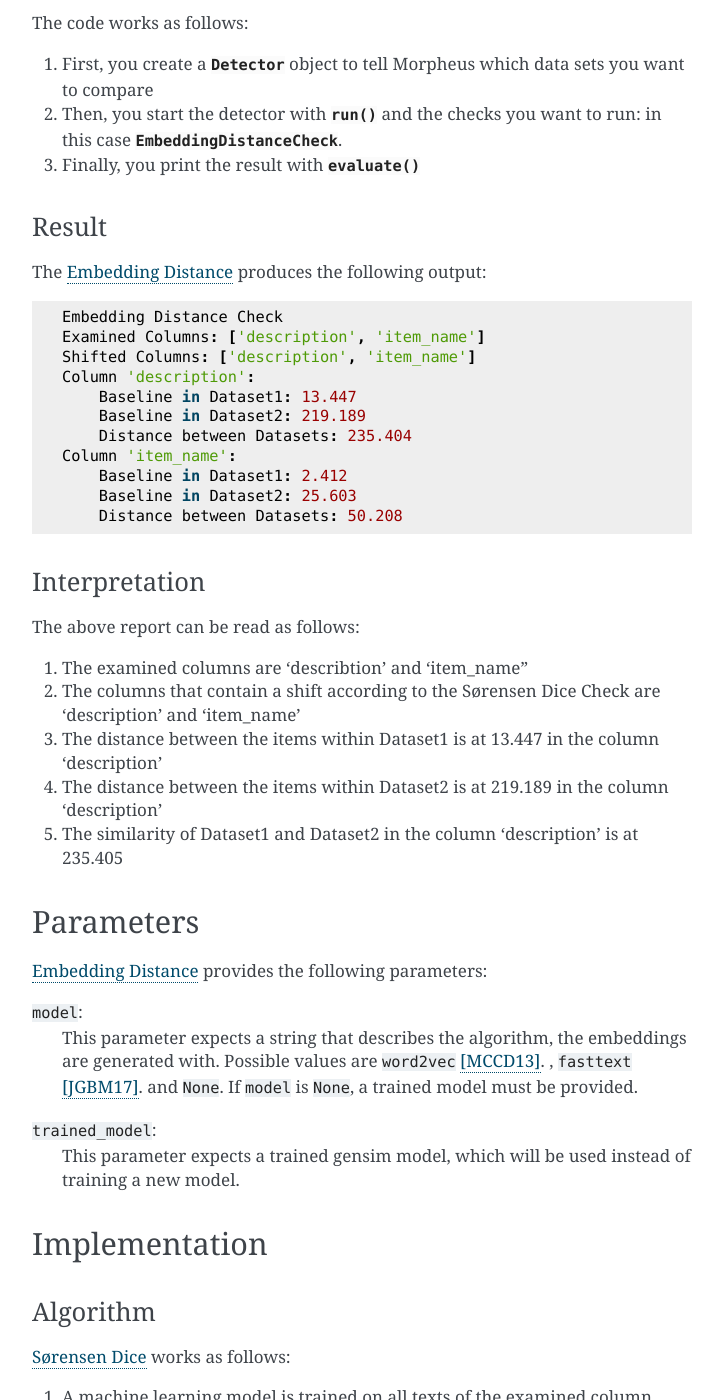
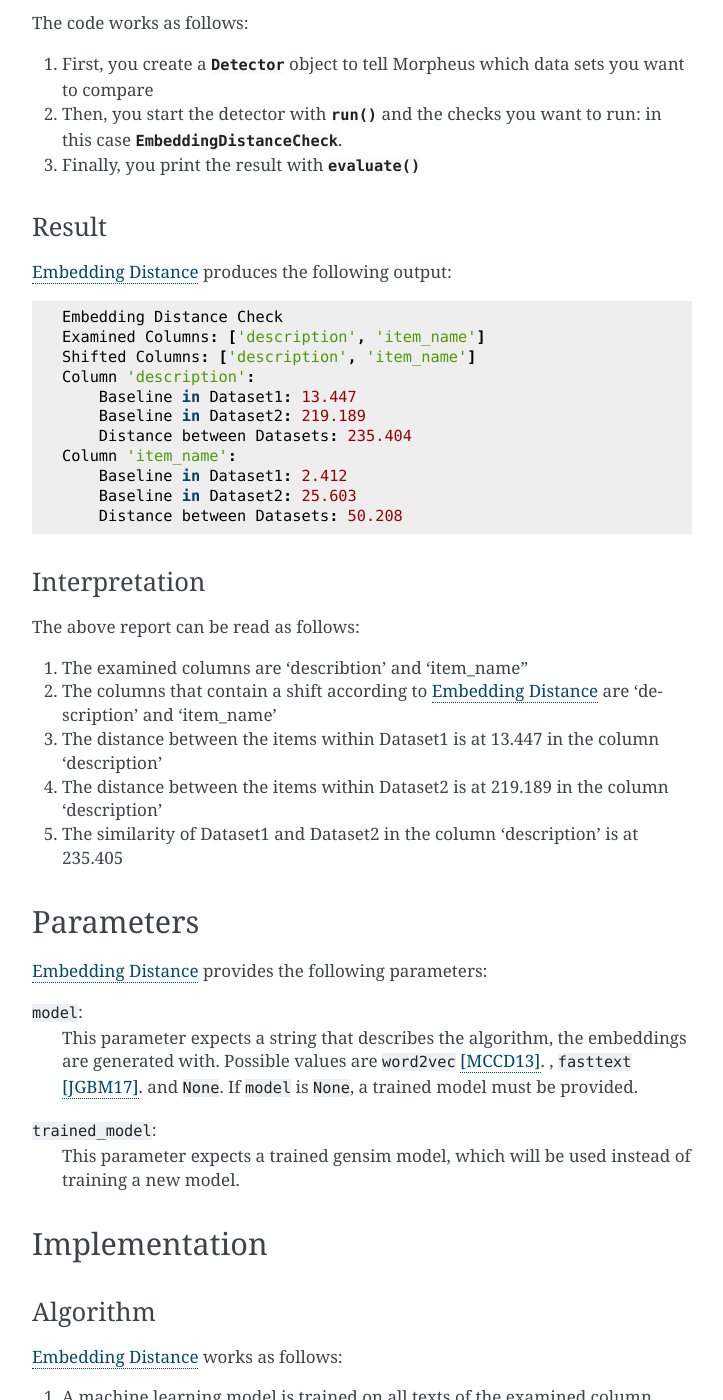
Before and after one commit to hpi-bp1819-naumann/shift-detector, a Sphinx documentation site: the page built from docs/source/checks/embedding_distance.rst, in a window 1280 px wide and 1400 px high, scrolled down 779 px. Shown: the whole window, without its empty margins (388-1111 px from the left). Built offline with Sphinx 7.4.7, drawn with Linux system fonts in a browser that asks for light colours; some of the changed text lies outside the part shown.

Commit message:
fix copy paste issues in embedding distance documentation

```diff
--- a/docs/source/checks/embedding_distance.rst
+++ b/docs/source/checks/embedding_distance.rst
@@ -14,7 +14,7 @@ The check only works on textual data.
 Example
 -------
 
-This section shows you how to use :ref:`sorensen_dice` and interpret its result.
+This section shows you how to use :ref:`embedding_distance` and interpret its result.
 
 Code
 ++++
@@ -49,7 +49,7 @@ The code works as follows:
 Result
 ++++++
 
-The :ref:`embedding_distance` produces the following output:
+:ref:`embedding_distance` produces the following output:
 
 ::
 
@@ -71,7 +71,7 @@ Interpretation
 The above report can be read as follows:
 
 1. The examined columns are 'describtion' and 'item_name"
-2. The columns that contain a shift according to the Sørensen Dice Check are 'description' and 'item_name'
+2. The columns that contain a shift according to :ref:`embedding_distance` are 'description' and 'item_name'
 3. The distance between the items within Dataset1 is at 13.447 in the column 'description'
 4. The distance between the items within Dataset2 is at 219.189 in the column 'description'
 5. The similarity of Dataset1 and Dataset2 in the column 'description' is at 235.405
@@ -95,7 +95,7 @@ Implementation
 Algorithm
 +++++++++
 
-:ref:`sorensen_dice` works as follows:
+:ref:`embedding_distance` works as follows:
 
 1. A machine learning model is trained on all texts of the examined column.
 2. For each word in the examined column an embedding is calculated using the machine learning model.
```
